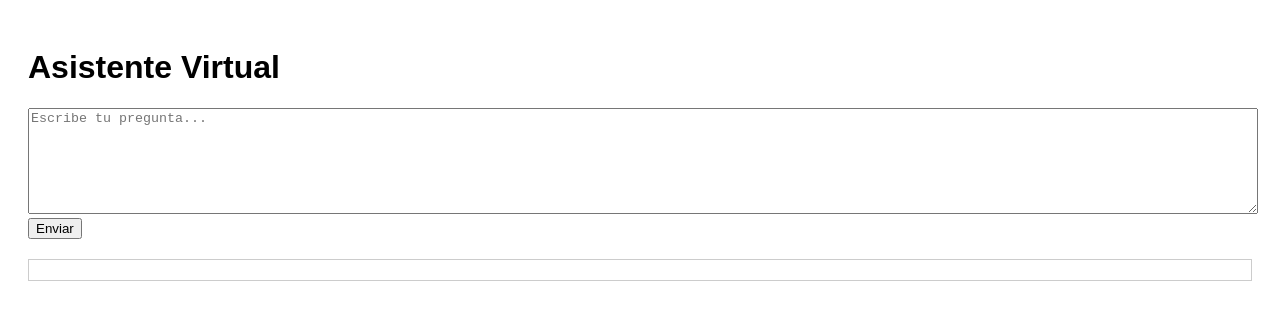
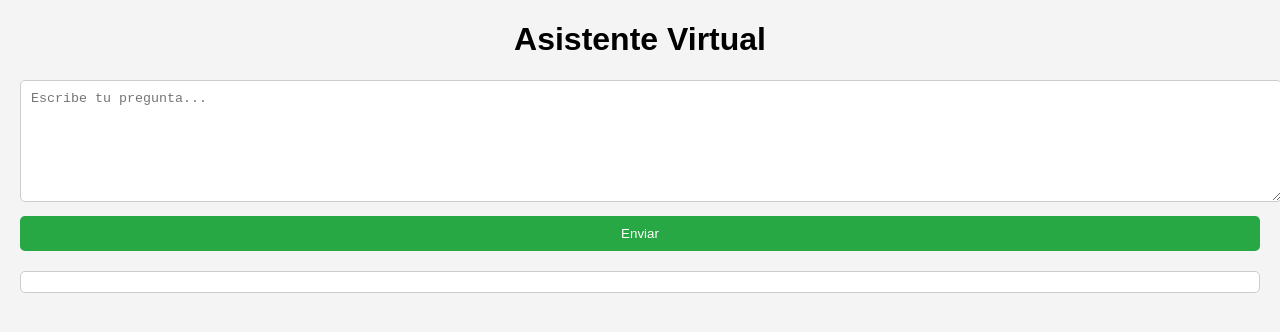
Before and after one commit to isinicolle/Hugging-Face., a website: page public/index.html in a window 1280 px wide. Drawn offline with Linux system fonts and the light colour scheme.

Commit message:
Update style.css

```diff
--- a/public/style.css
+++ b/public/style.css
@@ -1,15 +1,46 @@
 body {
     font-family: Arial, sans-serif;
-    padding: 20px;
+    margin: 20px;
+    padding: 0;
+    background-color: #f4f4f4;
 }
 
-#input {
+h1 {
+    text-align: center;
+}
+
+textarea {
     width: 100%;
     height: 100px;
+    margin-bottom: 10px;
+    padding: 10px;
+    border-radius: 5px;
+    border: 1px solid #ccc;
+}
+
+button {
+    width: 100%;
+    padding: 10px;
+    border: none;
+    border-radius: 5px;
+    background-color: #28a745;
+    color: white;
+    cursor: pointer;
+}
+
+button:hover {
+    background-color: #218838;
 }
 
 #output {
     margin-top: 20px;
+    padding: 10px;
+    background-color: white;
+    border-radius: 5px;
     border: 1px solid #ccc;
-    padding: 10px;
 }
+
+#loader {
+    text-align: center;
+    margin-top: 10px;
+}
```
